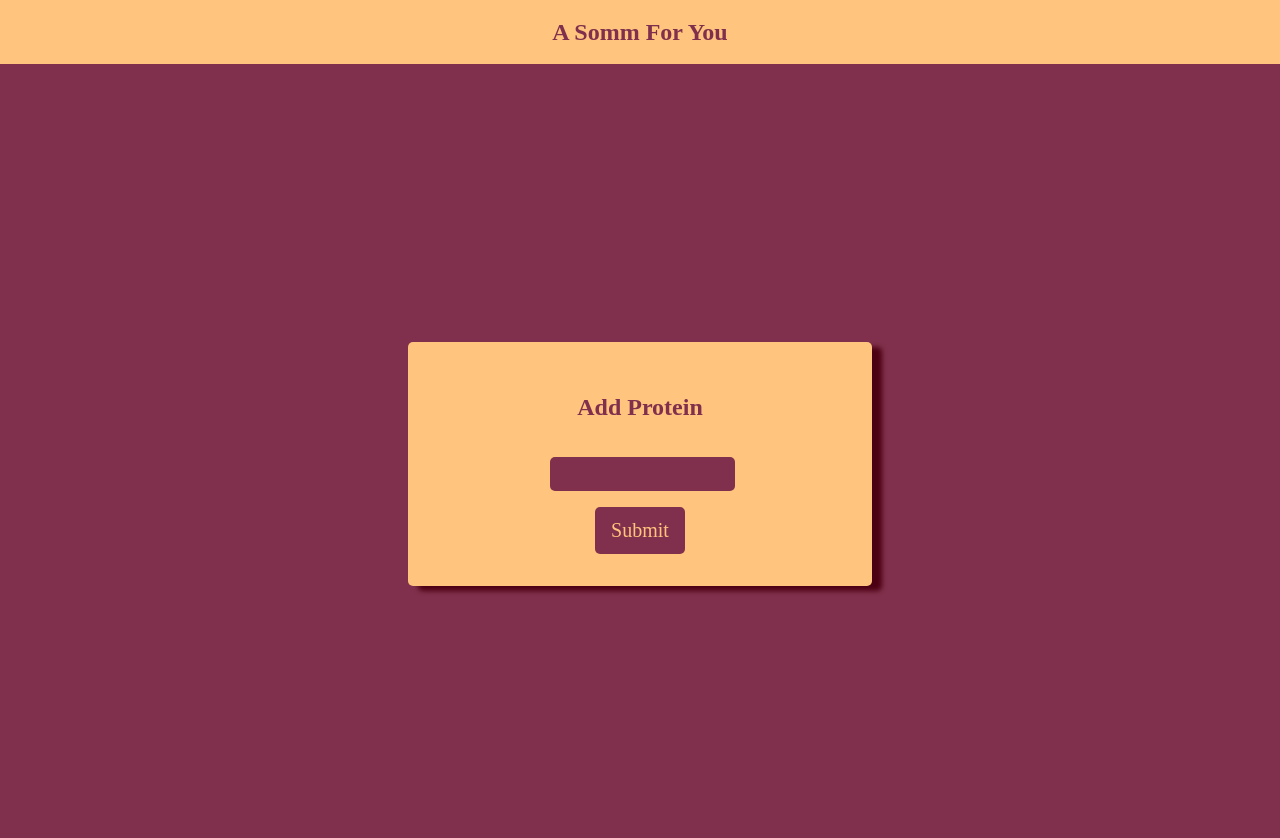
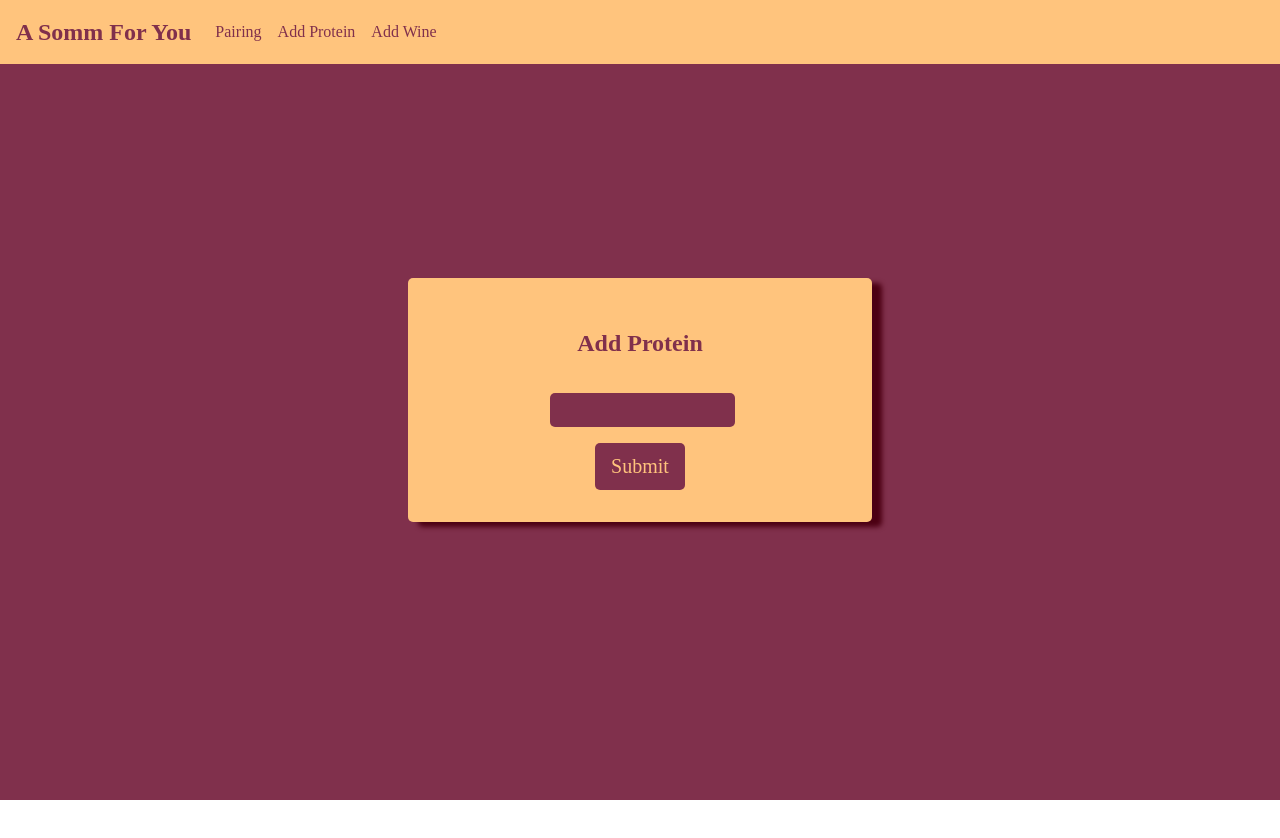
Before and after one commit to paytonagreen/somm-frontend, a Next.js app: page /addProtein in a window 1280 px wide. Shown: the top 838 px of the page. After the commit the page ends 800 px from the top, so only its background shows below. Built offline with nearby package versions, Linux system fonts and the light colour scheme; a web font is replaced by a local one.

Commit message:
api var started

```diff
--- a/components/EditWineForm.js
+++ b/components/EditWineForm.js
@@ -13,8 +13,6 @@ const ButtonRow = styled.div`
     margin: .5rem 1rem;
   }
 `;
-
-
 
 export default function EditWineForm({ data, id }) {
   const [savingStarted, setSavingStarted] = useState(false);
--- a/pages/_app.js
+++ b/pages/_app.js
@@ -27,10 +27,15 @@ const Nav = styled.nav`
   left: 0;
   display: flex;
   align-items: center;
-  justify-content: center;
   color: #80304c;
   background-color: #ffc47d;
-  margin-botton: 2rem;
+  margin-bottom: -4rem;
+  h1 {
+    margin: 1rem;
+  }
+  p {
+    margin: .5rem;
+  }
   a {
     text-decoration: none;
     color: inherit;
@@ -46,10 +51,12 @@ const Content = styled.div`
   align-items: center;
   justify-content: center;
   color: #ffc47d;
-  margin-top: 4rem;
 `;
 
 function MyApp({ Component, pageProps }) {
+  const api = 'http://127.0.0.1:7777'
+
+
   return (
     <>
       <GlobalStyle />
@@ -67,9 +74,18 @@ function MyApp({ Component, pageProps }) {
           <Link href="/">
             <a><h1>A Somm For You</h1></a>
           </Link>
+          <Link href="/pairing">
+            <a><p>Pairing</p></a>
+          </Link>
+          <Link href="/addProtein">
+            <a><p>Add Protein</p></a>
+          </Link>
+          <Link href="/addWine">
+            <a><p>Add Wine</p></a>
+          </Link>
         </Nav>
         <Content>
-          <Component {...pageProps} />
+          <Component api={api} {...pageProps} />
         </Content>
       </ThemeProvider>
     </>
--- a/pages/editWine.js
+++ b/pages/editWine.js
@@ -1,10 +1,7 @@
 import EditWine from '../components/EditWine'
 
 export default function EditWinePage(props) {
-    console.log(props)
     return (
-        <>
         <EditWine id={props.query.id} />
-        </>
     )
 }
--- a/pages/pairing.js
+++ b/pages/pairing.js
@@ -1,4 +1,3 @@
-import Pairing from '../components/Pairing';
 import WinesNProteins from '../components/WinesNProteins'
 
 export default function PairingPage() {
```
Also changed, not shown: components/Protein.js (+4 -4 lines), components/ProteinDisplay.js (renamed from components/ProteinsList.js, +13 -12 lines), components/WinesList.js (+22 -8 lines), pages/index.js (+3 -13 lines).
